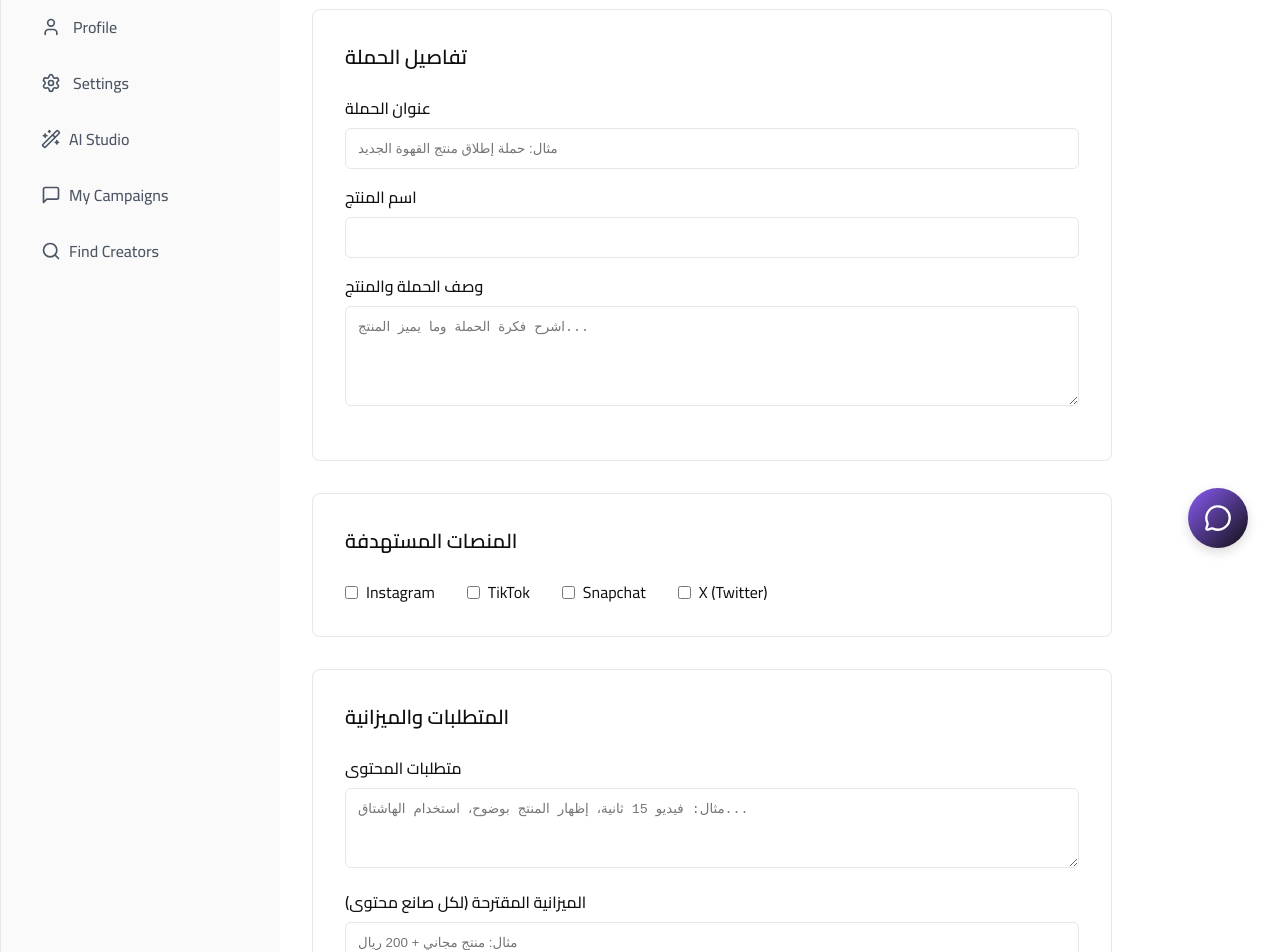
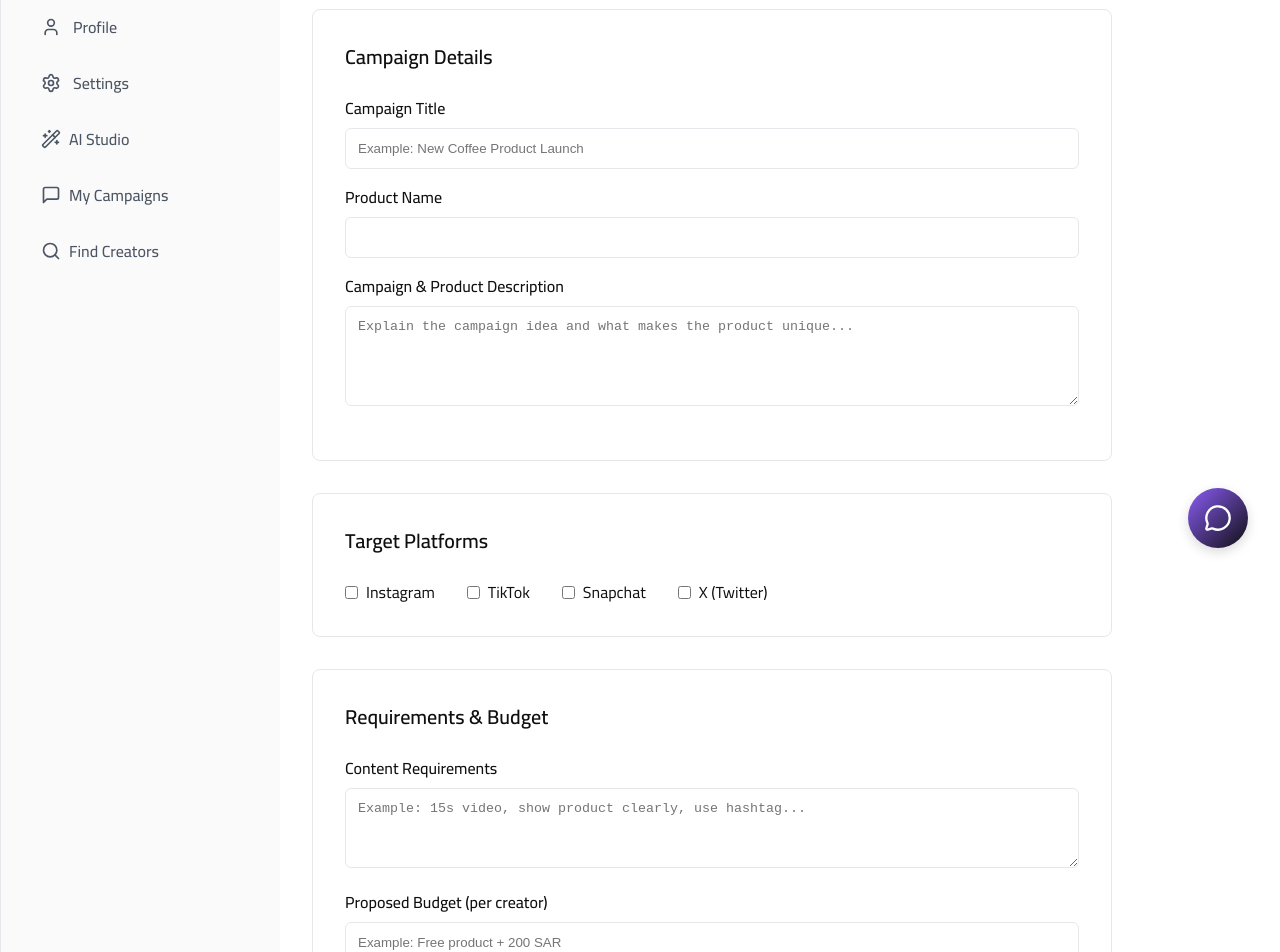
Before and after one commit to Collabdoit/collab-platform, a Next.js app: page /en/dashboard/brand/campaigns/new in a window 1280 px wide. Shown: the part 220-1172 px from the top of the page. Built offline with nearby package versions, Linux system fonts and the light colour scheme.

Commit message:
Fix Campaign Form language issues

```diff
--- a/messages/ar.json
+++ b/messages/ar.json
@@ -278,6 +278,22 @@
                     "verify": "اعتماد",
                     "trackingNumber": "رقم التتبع"
                 }
+            },
+            "CampaignForm": {
+                "title": "تفاصيل الحملة",
+                "campaignTitleLabel": "عنوان الحملة",
+                "campaignTitlePlaceholder": "مثال: حملة إطلاق منتج القهوة الجديد",
+                "productNameLabel": "اسم المنتج",
+                "descriptionLabel": "وصف الحملة والمنتج",
+                "descriptionPlaceholder": "اشرح فكرة الحملة وما يميز المنتج...",
+                "platformsTitle": "المنصات المستهدفة",
+                "requirementsTitle": "المتطلبات والميزانية",
+                "contentRequirementsLabel": "متطلبات المحتوى",
+                "contentRequirementsPlaceholder": "مثال: فيديو 15 ثانية، إظهار المنتج بوضوح، استخدام الهاشتاق...",
+                "budgetLabel": "الميزانية المقترحة (لكل صانع محتوى)",
+                "budgetPlaceholder": "مثال: منتج مجاني + 200 ريال",
+                "submitButton": "إطلاق الحملة",
+                "successMessage": "تم إنشاء الحملة بنجاح (محاكاة)"
             }
         },
         "Creator": {
--- a/messages/en.json
+++ b/messages/en.json
@@ -278,6 +278,22 @@
                     "verify": "Verify",
                     "trackingNumber": "Tracking Number"
                 }
+            },
+            "CampaignForm": {
+                "title": "Campaign Details",
+                "campaignTitleLabel": "Campaign Title",
+                "campaignTitlePlaceholder": "Example: New Coffee Product Launch",
+                "productNameLabel": "Product Name",
+                "descriptionLabel": "Campaign & Product Description",
+                "descriptionPlaceholder": "Explain the campaign idea and what makes the product unique...",
+                "platformsTitle": "Target Platforms",
+                "requirementsTitle": "Requirements & Budget",
+                "contentRequirementsLabel": "Content Requirements",
+                "contentRequirementsPlaceholder": "Example: 15s video, show product clearly, use hashtag...",
+                "budgetLabel": "Proposed Budget (per creator)",
+                "budgetPlaceholder": "Example: Free product + 200 SAR",
+                "submitButton": "Launch Campaign",
+                "successMessage": "Campaign created successfully (Simulation)"
             }
         },
         "Creator": {
--- a/src/components/dashboard/CampaignForm.tsx
+++ b/src/components/dashboard/CampaignForm.tsx
@@ -2,8 +2,10 @@
 
 import { useState } from 'react';
 import { Save, Plus } from 'lucide-react';
+import { useTranslations } from 'next-intl';
 
 export default function CampaignForm() {
+    const t = useTranslations('Dashboard.Brand.CampaignForm');
     const [formData, setFormData] = useState({
         title: '',
         productName: '',
@@ -37,28 +39,28 @@ export default function CampaignForm() {
     const handleSubmit = async (e: React.FormEvent) => {
         e.preventDefault();
         console.log('Creating campaign:', formData);
-        alert('تم إنشاء الحملة بنجاح (محاكاة)');
+        alert(t('successMessage'));
     };
 
     return (
         <form onSubmit={handleSubmit} style={{ maxWidth: '800px' }}>
             <div style={{ backgroundColor: 'white', padding: '2rem', borderRadius: '0.5rem', border: '1px solid var(--border-color)', marginBottom: '2rem' }}>
-                <h2 style={{ marginBottom: '1.5rem', fontSize: '1.25rem', fontWeight: 600 }}>تفاصيل الحملة</h2>
+                <h2 style={{ marginBottom: '1.5rem', fontSize: '1.25rem', fontWeight: 600 }}>{t('title')}</h2>
 
                 <div style={{ marginBottom: '1rem' }}>
-                    <label style={{ display: 'block', marginBottom: '0.5rem', fontWeight: 500 }}>عنوان الحملة</label>
+                    <label style={{ display: 'block', marginBottom: '0.5rem', fontWeight: 500 }}>{t('campaignTitleLabel')}</label>
                     <input
                         type="text"
                         name="title"
                         value={formData.title}
                         onChange={handleChange}
                         style={{ width: '100%', padding: '0.75rem', borderRadius: '0.375rem', border: '1px solid var(--border-color)' }}
-                        placeholder="مثال: حملة إطلاق منتج القهوة الجديد"
+                        placeholder={t('campaignTitlePlaceholder')}
                     />
                 </div>
 
                 <div style={{ marginBottom: '1rem' }}>
-                    <label style={{ display: 'block', marginBottom: '0.5rem', fontWeight: 500 }}>اسم المنتج</label>
+                    <label style={{ display: 'block', marginBottom: '0.5rem', fontWeight: 500 }}>{t('productNameLabel')}</label>
                     <input
                         type="text"
                         name="productName"
@@ -69,19 +71,19 @@ export default function CampaignForm() {
                 </div>
 
                 <div style={{ marginBottom: '1rem' }}>
-                    <label style={{ display: 'block', marginBottom: '0.5rem', fontWeight: 500 }}>وصف الحملة والمنتج</label>
+                    <label style={{ display: 'block', marginBottom: '0.5rem', fontWeight: 500 }}>{t('descriptionLabel')}</label>
                     <textarea
                         name="description"
                         value={formData.description}
                         onChange={handleChange}
                         style={{ width: '100%', padding: '0.75rem', borderRadius: '0.375rem', border: '1px solid var(--border-color)', minHeight: '100px' }}
-                        placeholder="اشرح فكرة الحملة وما يميز المنتج..."
+                        placeholder={t('descriptionPlaceholder')}
                     />
                 </div>
             </div>
 
             <div style={{ backgroundColor: 'white', padding: '2rem', borderRadius: '0.5rem', border: '1px solid var(--border-color)', marginBottom: '2rem' }}>
-                <h2 style={{ marginBottom: '1.5rem', fontSize: '1.25rem', fontWeight: 600 }}>المنصات المستهدفة</h2>
+                <h2 style={{ marginBottom: '1.5rem', fontSize: '1.25rem', fontWeight: 600 }}>{t('platformsTitle')}</h2>
                 <div style={{ display: 'flex', gap: '2rem', flexWrap: 'wrap' }}>
                     <label style={{ display: 'flex', alignItems: 'center', gap: '0.5rem', cursor: 'pointer' }}>
                         <input
@@ -119,35 +121,35 @@ export default function CampaignForm() {
             </div>
 
             <div style={{ backgroundColor: 'white', padding: '2rem', borderRadius: '0.5rem', border: '1px solid var(--border-color)', marginBottom: '2rem' }}>
-                <h2 style={{ marginBottom: '1.5rem', fontSize: '1.25rem', fontWeight: 600 }}>المتطلبات والميزانية</h2>
+                <h2 style={{ marginBottom: '1.5rem', fontSize: '1.25rem', fontWeight: 600 }}>{t('requirementsTitle')}</h2>
 
                 <div style={{ marginBottom: '1rem' }}>
-                    <label style={{ display: 'block', marginBottom: '0.5rem', fontWeight: 500 }}>متطلبات المحتوى</label>
+                    <label style={{ display: 'block', marginBottom: '0.5rem', fontWeight: 500 }}>{t('contentRequirementsLabel')}</label>
                     <textarea
                         name="requirements"
                         value={formData.requirements}
                         onChange={handleChange}
                         style={{ width: '100%', padding: '0.75rem', borderRadius: '0.375rem', border: '1px solid var(--border-color)', minHeight: '80px' }}
-                        placeholder="مثال: فيديو 15 ثانية، إظهار المنتج بوضوح، استخدام الهاشتاق..."
+                        placeholder={t('contentRequirementsPlaceholder')}
                     />
                 </div>
 
                 <div>
-                    <label style={{ display: 'block', marginBottom: '0.5rem', fontWeight: 500 }}>الميزانية المقترحة (لكل صانع محتوى)</label>
+                    <label style={{ display: 'block', marginBottom: '0.5rem', fontWeight: 500 }}>{t('budgetLabel')}</label>
                     <input
                         type="text"
                         name="budget"
                         value={formData.budget}
                         onChange={handleChange}
                         style={{ width: '100%', padding: '0.75rem', borderRadius: '0.375rem', border: '1px solid var(--border-color)' }}
-                        placeholder="مثال: منتج مجاني + 200 ريال"
+                        placeholder={t('budgetPlaceholder')}
                     />
                 </div>
             </div>
 
             <button type="submit" className="btn btn-primary" style={{ display: 'flex', gap: '0.5rem' }}>
                 <Plus size={20} />
-                <span>إطلاق الحملة</span>
+                <span>{t('submitButton')}</span>
             </button>
         </form>
     );
```
